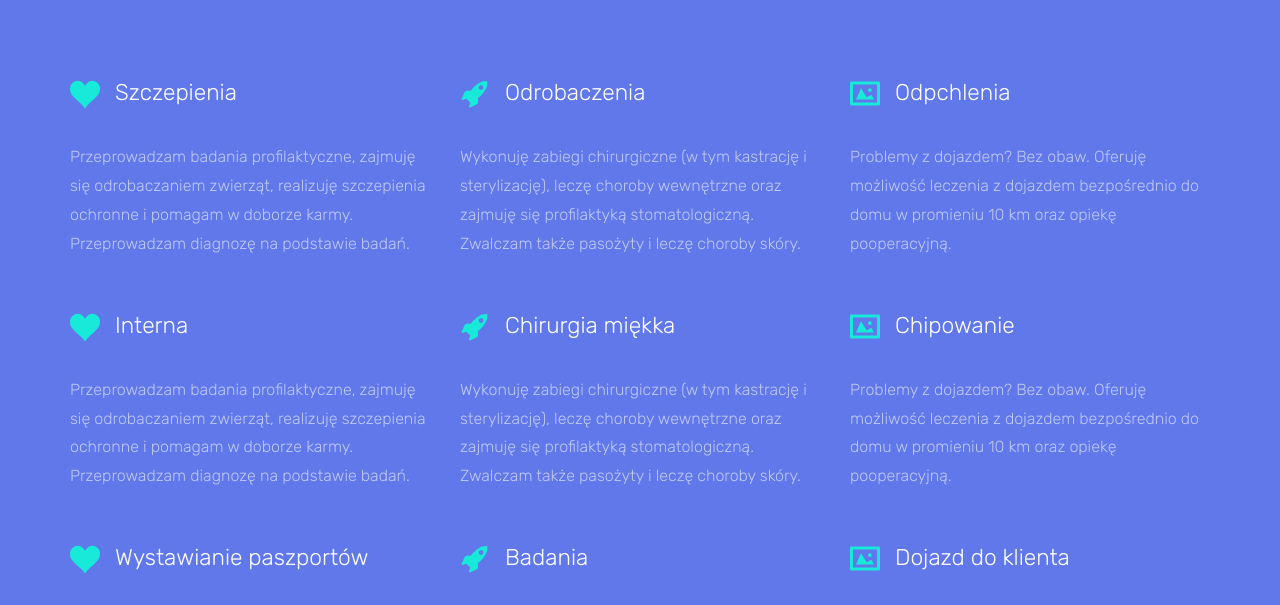
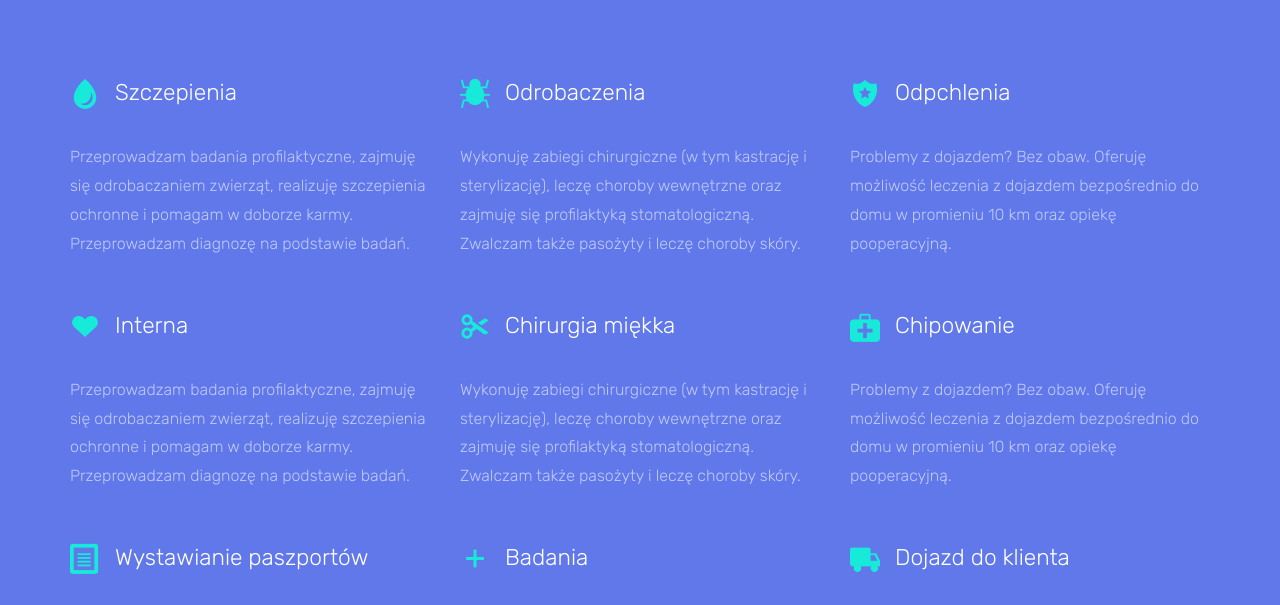
Before and after one commit to Delside/WeterynarzRybnik, a website: page index.html in a window 1280 px wide. Shown: the part 2208-2813 px from the top of the page. Drawn offline with Linux system fonts and the light colour scheme; files whose address does not match are found by name.

Commit message:
Final updates

```diff
--- a/index.html
+++ b/index.html
@@ -136,48 +136,48 @@
       </div>
       <div class="row">
         <div class="col-md-4 col-sm-6 col-xs-12 probootstrap-animate">
-          <h3 class="heading-with-icon"><i class="icon-heart2"></i> <span>Szczepienia</span></h3>
+          <h3 class="heading-with-icon"><i class="icon-droplet"></i> <span>Szczepienia</span></h3>
           <p>Przeprowadzam badania profilaktyczne, zajmuję się odrobaczaniem zwierząt, realizuję szczepienia ochronne i pomagam w doborze karmy. Przeprowadzam diagnozę na podstawie badań.</p>
         </div>
         <div class="col-md-4 col-sm-6 col-xs-12 probootstrap-animate">
-          <h3 class="heading-with-icon"><i class="icon-rocket"></i> <span>Odrobaczenia</span></h3>
+          <h3 class="heading-with-icon"><i class="icon-bug"></i> <span>Odrobaczenia</span></h3>
           <p>Wykonuję zabiegi chirurgiczne (w tym kastrację i sterylizację), leczę choroby wewnętrzne oraz zajmuję się profilaktyką stomatologiczną. Zwalczam także pasożyty i leczę choroby skóry.</p>
         </div>
         <div class="clearfix visible-sm-block"></div>
         <div class="col-md-4 col-sm-6 col-xs-12 probootstrap-animate">
-          <h3 class="heading-with-icon"><i class="icon-image"></i> <span>Odpchlenia</span></h3>
+          <h3 class="heading-with-icon"><i class="icon-shield"></i> <span>Odpchlenia</span></h3>
           <p>Problemy z dojazdem? Bez obaw. Oferuję możliwość leczenia z dojazdem bezpośrednio do domu w promieniu 10 km oraz opiekę pooperacyjną.</p>
         </div>
         <div class="clearfix visible-sm-block"></div>
       </div>
       <div class="row">
         <div class="col-md-4 col-sm-6 col-xs-12 probootstrap-animate">
-          <h3 class="heading-with-icon"><i class="icon-heart2"></i> <span>Interna</span></h3>
+          <h3 class="heading-with-icon"><i class="icon-heart"></i> <span>Interna</span></h3>
           <p>Przeprowadzam badania profilaktyczne, zajmuję się odrobaczaniem zwierząt, realizuję szczepienia ochronne i pomagam w doborze karmy. Przeprowadzam diagnozę na podstawie badań.</p>
         </div>
         <div class="col-md-4 col-sm-6 col-xs-12 probootstrap-animate">
-          <h3 class="heading-with-icon"><i class="icon-rocket"></i> <span>Chirurgia miękka</span></h3>
+          <h3 class="heading-with-icon"><i class="icon-scissors"></i> <span>Chirurgia miękka</span></h3>
           <p>Wykonuję zabiegi chirurgiczne (w tym kastrację i sterylizację), leczę choroby wewnętrzne oraz zajmuję się profilaktyką stomatologiczną. Zwalczam także pasożyty i leczę choroby skóry.</p>
         </div>
         <div class="clearfix visible-sm-block"></div>
         <div class="col-md-4 col-sm-6 col-xs-12 probootstrap-animate">
-          <h3 class="heading-with-icon"><i class="icon-image"></i> <span>Chipowanie</span></h3>
+          <h3 class="heading-with-icon"><i class="icon-aid-kit"></i> <span>Chipowanie</span></h3>
           <p>Problemy z dojazdem? Bez obaw. Oferuję możliwość leczenia z dojazdem bezpośrednio do domu w promieniu 10 km oraz opiekę pooperacyjną.</p>
         </div>
         <div class="clearfix visible-sm-block"></div>
       </div>
       <div class="row">
         <div class="col-md-4 col-sm-6 col-xs-12 probootstrap-animate">
-          <h3 class="heading-with-icon"><i class="icon-heart2"></i> <span>Wystawianie paszportów</span></h3>
+          <h3 class="heading-with-icon"><i class="icon-file-text"></i> <span>Wystawianie paszportów</span></h3>
           <p>Przeprowadzam badania profilaktyczne, zajmuję się odrobaczaniem zwierząt, realizuję szczepienia ochronne i pomagam w doborze karmy. Przeprowadzam diagnozę na podstawie badań.</p>
         </div>
         <div class="col-md-4 col-sm-6 col-xs-12 probootstrap-animate">
-          <h3 class="heading-with-icon"><i class="icon-rocket"></i> <span>Badania</span></h3>
+          <h3 class="heading-with-icon"><i class="icon-plus"></i> <span>Badania</span></h3>
           <p>Wykonuję zabiegi chirurgiczne (w tym kastrację i sterylizację), leczę choroby wewnętrzne oraz zajmuję się profilaktyką stomatologiczną. Zwalczam także pasożyty i leczę choroby skóry.</p>
         </div>
         <div class="clearfix visible-sm-block"></div>
         <div class="col-md-4 col-sm-6 col-xs-12 probootstrap-animate">
-          <h3 class="heading-with-icon"><i class="icon-image"></i> <span>Dojazd do klienta</span></h3>
+          <h3 class="heading-with-icon"><i class="icon-truck"></i> <span>Dojazd do klienta</span></h3>
           <p>Problemy z dojazdem? Bez obaw. Oferuję możliwość leczenia z dojazdem bezpośrednio do domu w promieniu 10 km oraz opiekę pooperacyjną.</p>
         </div>
         <div class="clearfix visible-sm-block"></div>
```
